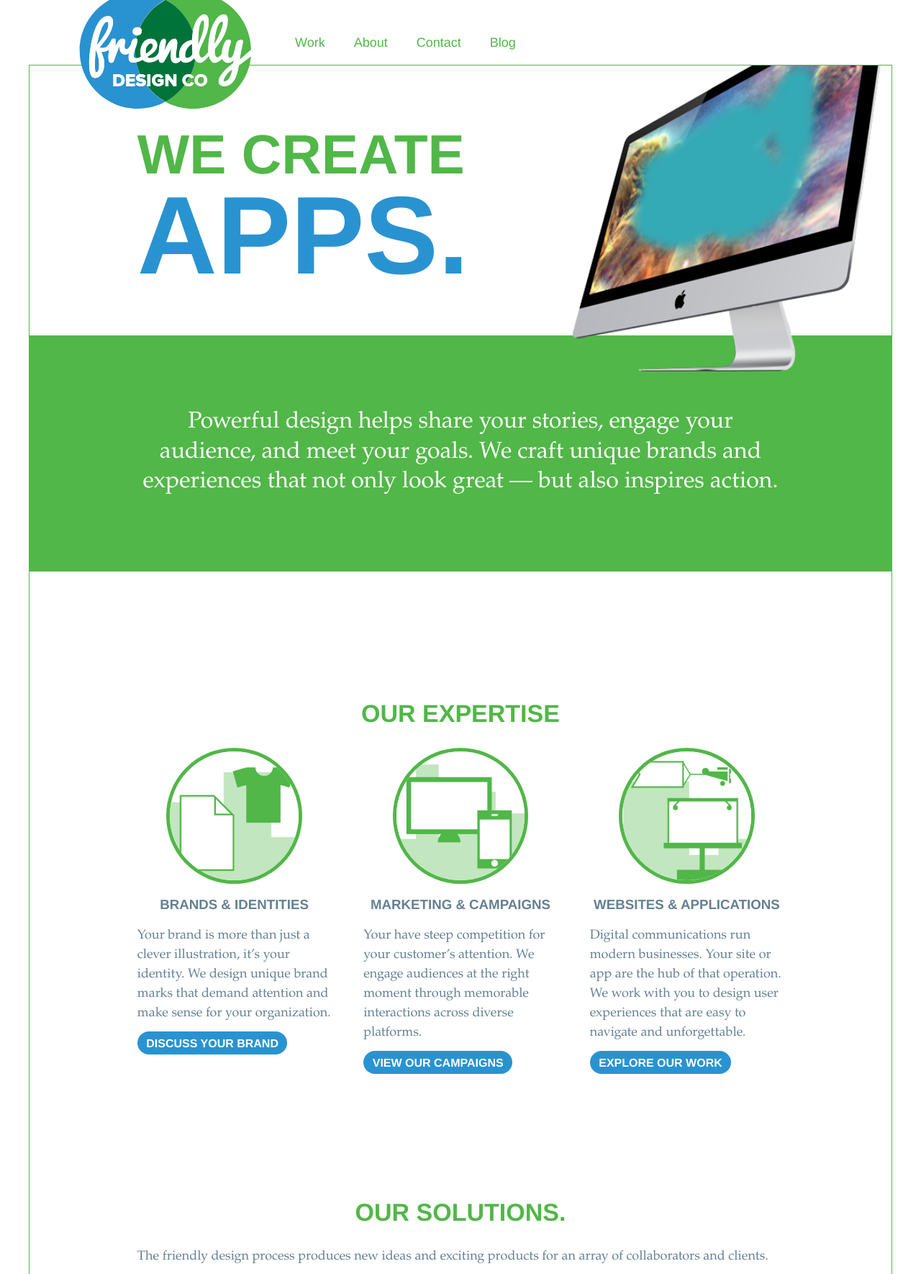
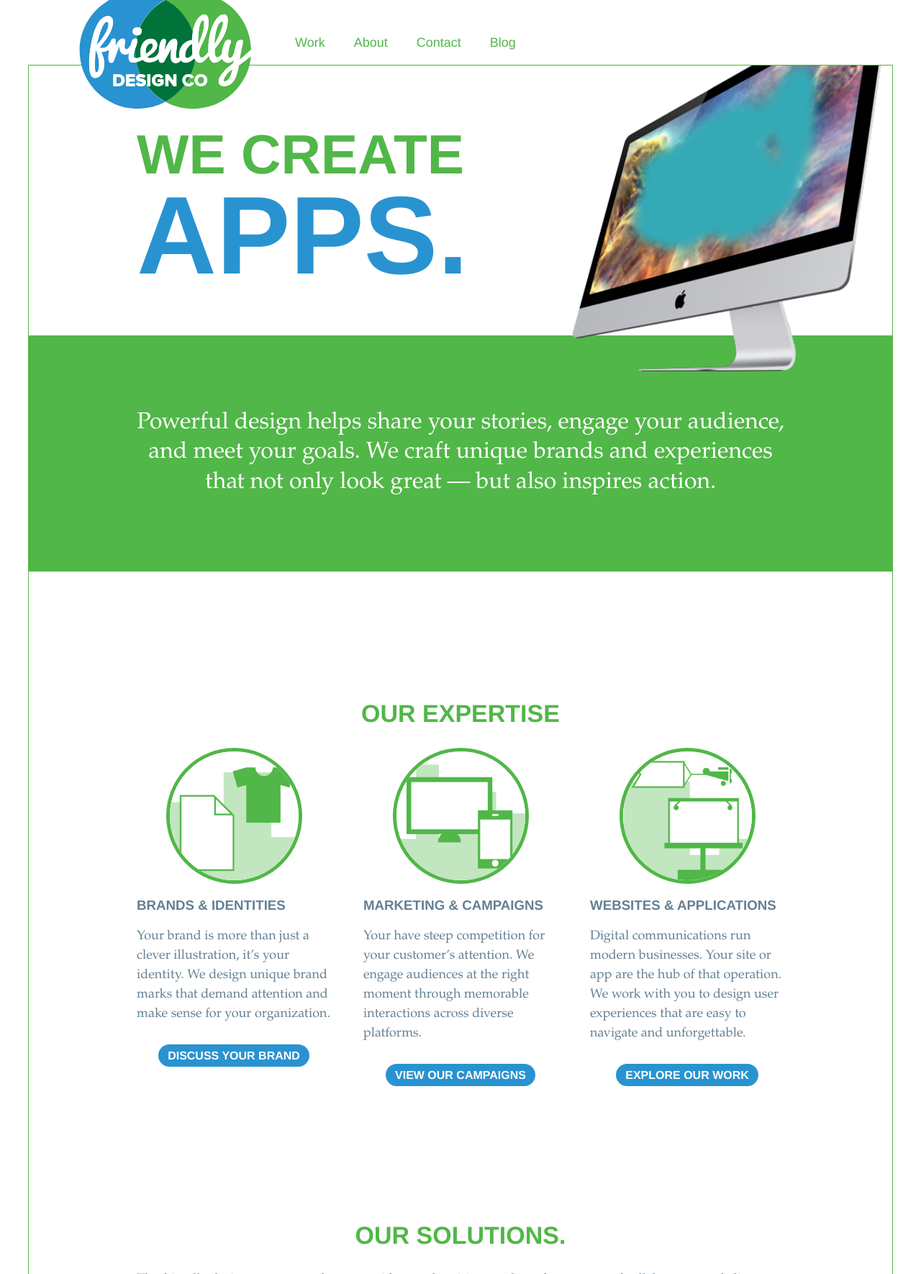
Before and after one commit to FriendlyDesignCo/friendlysite, a PHP site: page / in a window 1280 px wide. Shown: the top 1770 px of the page at 72% size. Run offline with PHP 8.4, Linux system fonts and the light colour scheme; some libraries are stand-ins or nearby versions.

Commit message:
Buttons and border.
Buttons tweaked.
Border around site fixed.

```diff
--- a/css/screen.css
+++ b/css/screen.css
@@ -539,10 +539,10 @@ body {
 
 /* line 6, ../sass/_main.scss */
 #main {
-  max-width: 1200px;
+  max-width: 1240px;
   box-sizing: border-box;
   margin: 0 auto;
-  padding: 60px 1px 20px 1px;
+  padding: 60px 20px 20px 20px;
   overflow: hidden;
   -webkit-transition-property: background;
   -moz-transition-property: background;
--- a/css/styles.css
+++ b/css/styles.css
@@ -54,7 +54,7 @@ a {
 
 /* Button Styling */
 .button {
-  padding: 7.5px 12.5px;
+  padding: 2.5% 5%;
   background-color: #2993d1;
   color: #fff;
   text-decoration: none;
@@ -63,7 +63,7 @@ a {
   -moz-box-sizing: border-box;
   /* Firefox, other Gecko */
   box-sizing: border-box;
-  border-radius: 50em;
+  border-radius: 100em;
   position: relative;
   top: 0;
   left: 0;
@@ -188,7 +188,8 @@ h2, h3, .button {
   padding-right: 0;
   width: 30.0%;
   margin-left: 0%;
-  margin-right: 5%; }
+  margin-right: 5%;
+  text-align: center; }
   .service:before, .service:after {
     content: '';
     display: table; }
@@ -197,7 +198,11 @@ h2, h3, .button {
   .service:nth-child(3n) {
     margin-right: 0%;
     float: right; }
-
+  .service p, .service h3 {
+    text-align: left; }
+  .service a {
+    margin: 10px auto;
+    display: inline-block; }
   .service img {
     *zoom: 1;
     width: auto;
@@ -216,9 +221,6 @@ h2, h3, .button {
       display: table; }
     .service img:after {
       clear: both; }
-
-.service a {
-  margin: 10px auto; }
 
 /** process **/
 .process {
@@ -408,8 +410,7 @@ blockquote {
 
 .biglink {
   font-size: 2.6rem;
-  font-size: 2.5vw;
-  border-radius: 15px; }
+  font-size: 2.5vw; }
   .biglink:hover {
     box-shadow-size: 0px 10px; }
 
--- a/css/styles.scss
+++ b/css/styles.scss
@@ -83,7 +83,7 @@ a{
 /* Button Styling */
 
 .button{
-	padding: $buttonsize*1.5 $buttonsize*2.5;
+	padding: 2.5% 5%;
 	background-color: $blue;
 	color: #fff;
 	@extend %proxima;
@@ -91,13 +91,11 @@ a{
 	-webkit-box-sizing: border-box; /* Safari/Chrome, other WebKit */
 	-moz-box-sizing: border-box;    /* Firefox, other Gecko */
 	box-sizing: border-box;
-	border-radius: 50em;
-
+	border-radius: 100em;
 	position: relative;
 	top: 0;
 	left: 0;
 	transition: all 0.5s;
-
 	&:hover{
 	}
 }
@@ -199,22 +197,25 @@ h2, h3, .button{
 
 .service{
 	@include col(1/3, $cycle: 3);
+	text-align: center;
+
+	& p, h3{
+		text-align: left;
 	}
 
-.service img{
+	& a{
+		margin: 10px auto;
+		display: inline-block;
+	}
+
+	& img{
 		@include center(70%);
 		border-radius: 50%;
 		border: 5px solid $green;
 		box-sizing: border-box;
 	}
+}
 
-.service a{
-	margin: 10px auto;
-
-	&:hover{
-
-	}
-}
 
 
 /** process **/
@@ -319,7 +320,6 @@ blockquote{
 .biglink{
 	font-size: 2.6rem;
 	font-size: 2.5vw;
-	border-radius: 15px;
 	@extend %proxima;
 
 	&:hover{
```
Lines whose indentation alone changed are shown as unchanged.
